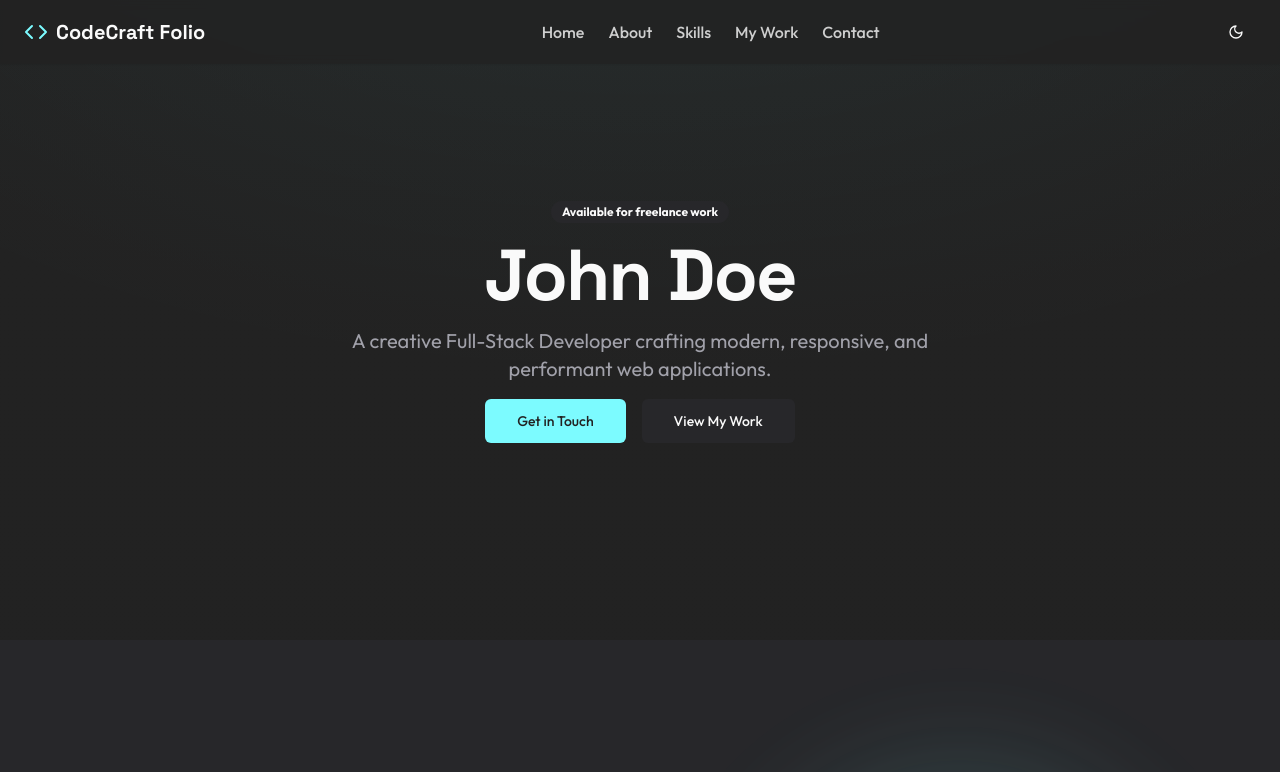
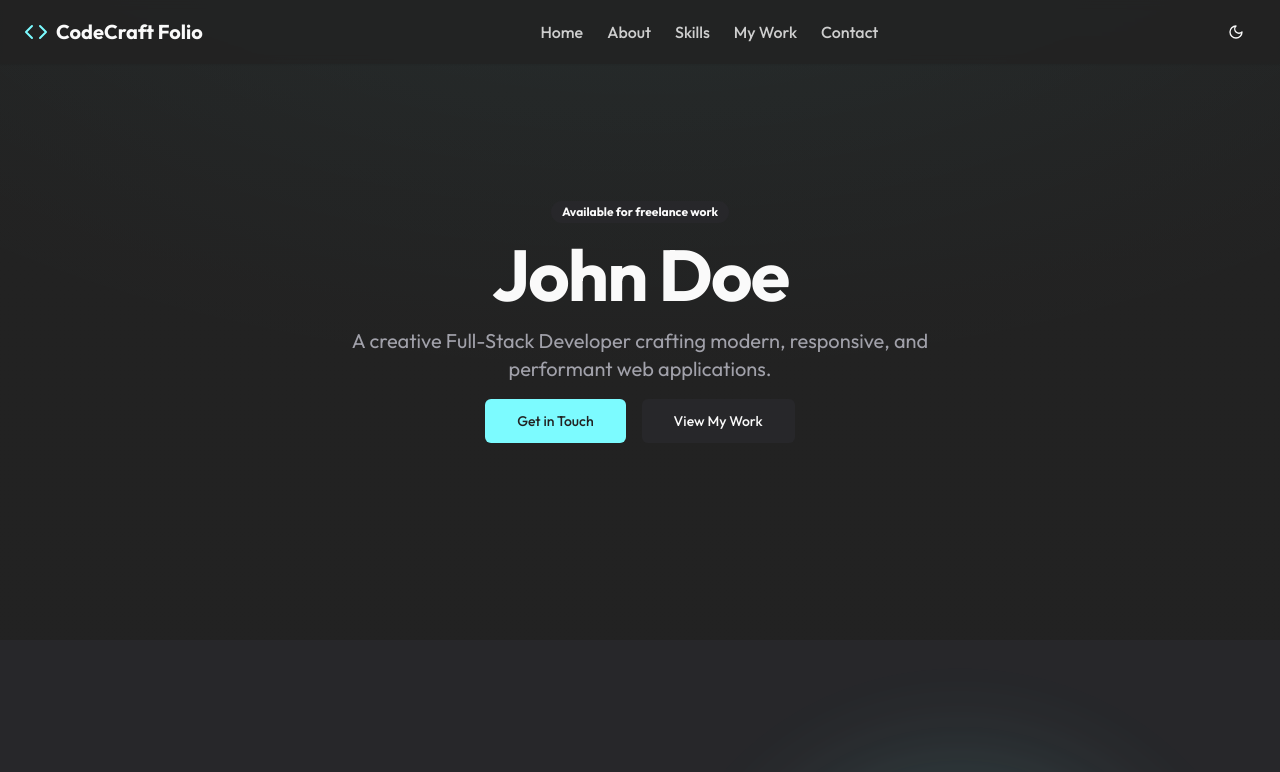
Before and after one commit to Sunnykumar-github/My-Portfolio, a Next.js app: page / in a window 1280 px wide. Shown: the top 772 px of the page. Built offline with nearby package versions, Linux system fonts and the light colour scheme.

Commit message:
September 9, Commit

```diff
--- a/src/app/layout.tsx
+++ b/src/app/layout.tsx
@@ -23,10 +23,6 @@ export default function RootLayout({
           crossOrigin="anonymous"
         />
         <link
-          href="https://fonts.googleapis.com/css2?family=Space+Grotesk:wght@400;500;700&display=swap"
-          rel="stylesheet"
-        />
-        <link
           href="https://fonts.googleapis.com/css2?family=Outfit:wght@400;500;700&display=swap"
           rel="stylesheet"
         />
--- a/tailwind.config.ts
+++ b/tailwind.config.ts
@@ -18,7 +18,7 @@ export default {
     extend: {
       fontFamily: {
         body: ['Outfit', 'sans-serif'],
-        headline: ['Space Grotesk', 'sans-serif'],
+        headline: ['Outfit', 'sans-serif'],
       },
       colors: {
         border: "hsl(var(--border))",
```
